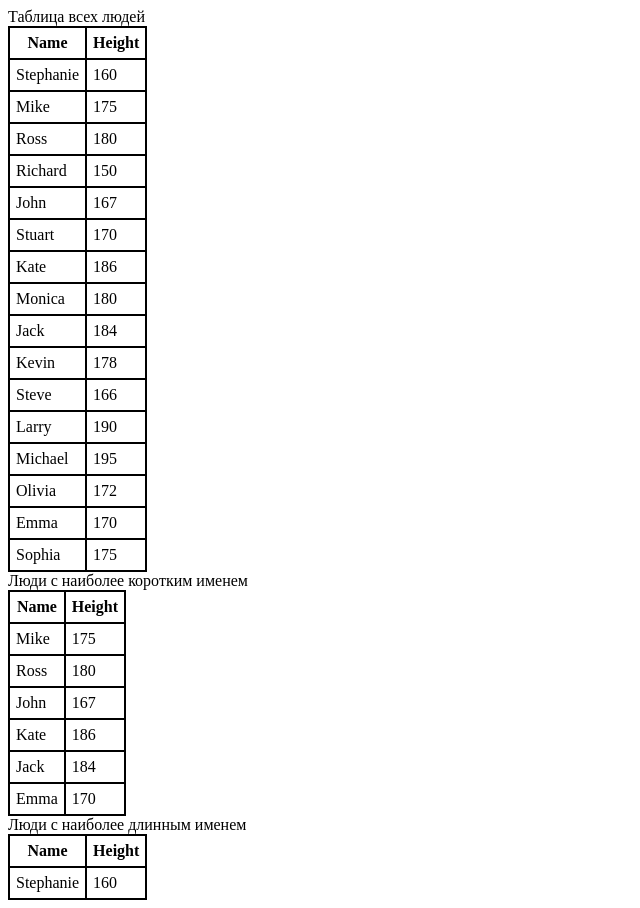
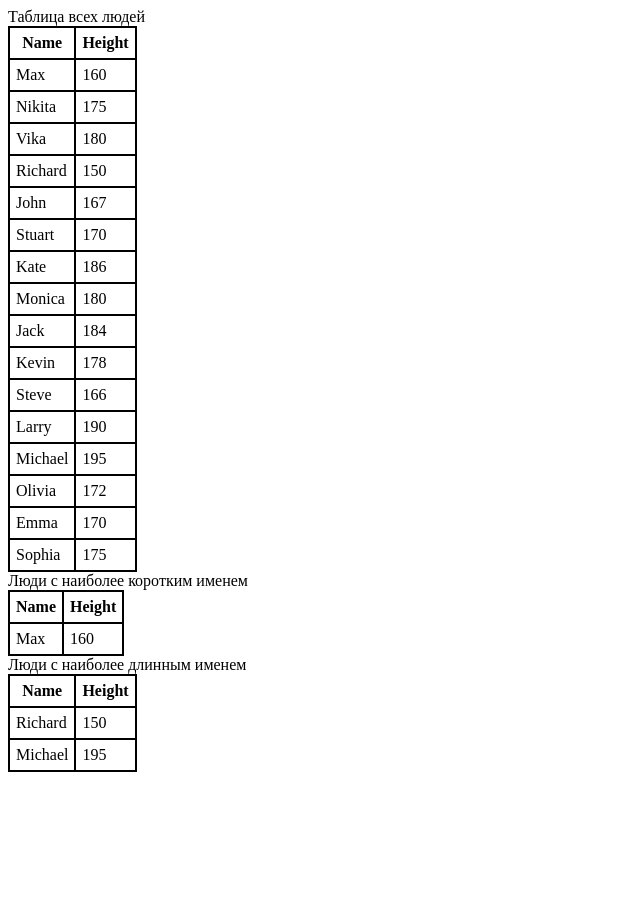
Before and after one commit to rustam432184798213651/Php_practise, a PHP site: page /task_2.php in a window 1280 px wide. Shown: the whole page, without its empty margins (0-640 px from the left). After the commit the page ends 772 px from the top, so only its background shows below. Run offline with PHP 8.4, Linux system fonts and the light colour scheme.

Commit message:
Changed stupid names to cool ones

```diff
--- a/task_2/task_2.php
+++ b/task_2/task_2.php
@@ -8,9 +8,9 @@
     <body>
         <?php
             # Имена людей и их рост.
-            $people["Stephanie"] = 160;
-            $people["Mike"] = 175;
-            $people["Ross"] = 180;
+            $people["Max"] = 160;
+            $people["Nikita"] = 175;
+            $people["Vika"] = 180;
             $people["Richard"] = 150;
             $people["John"] = 167;
             $people["Stuart"] = 170;
```
